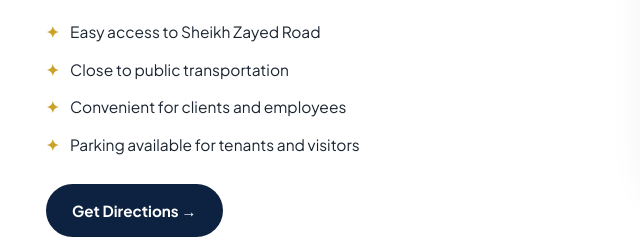
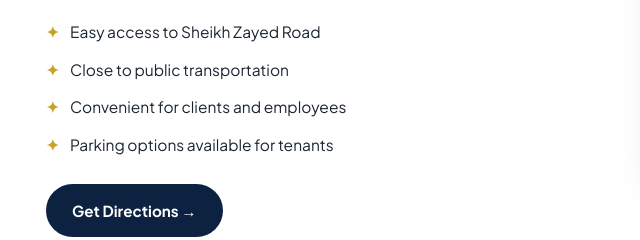
Before and after one commit to yazensas/BVS-Business-Center-website, a plain HTML site: page index.html in a window 1280 px wide. Shown: the part 4720-4960 px from the top of the page, 18-658 px from the left. Drawn offline with nearby package versions, Linux system fonts and the light colour scheme.

Commit message:
Update parking options wording in index.html

```diff
--- a/index.html
+++ b/index.html
@@ -457,7 +457,7 @@ footer .logo-txt strong{color:#fff}
           <li><span class="ck">✦</span> Easy access to Sheikh Zayed Road</li>
           <li><span class="ck">✦</span> Close to public transportation</li>
           <li><span class="ck">✦</span> Convenient for clients and employees</li>
-          <li><span class="ck">✦</span> Parking available for tenants and visitors</li>
+          <li><span class="ck">✦</span> Parking options available for tenants</li>
         </ul>
         <a class="btn btn-navy" onclick="go('contact')">Get Directions →</a>
       </div>
@@ -597,7 +597,7 @@ footer .logo-txt strong{color:#fff}
           <li><span class="ck">✓</span> Complimentary drinking water</li>
           <li><span class="ck">✓</span> Common area maintenance</li>
           <li><span class="ck">✓</span> Ejari for every tenant</li>
-          <li><span class="ck">✓</span> Parking options for tenants & visitors</li>
+          <li><span class="ck">✓</span> Parking options available for tenants</li>
         </ul>
       </div>
       <div class="img-frame reveal">
```
